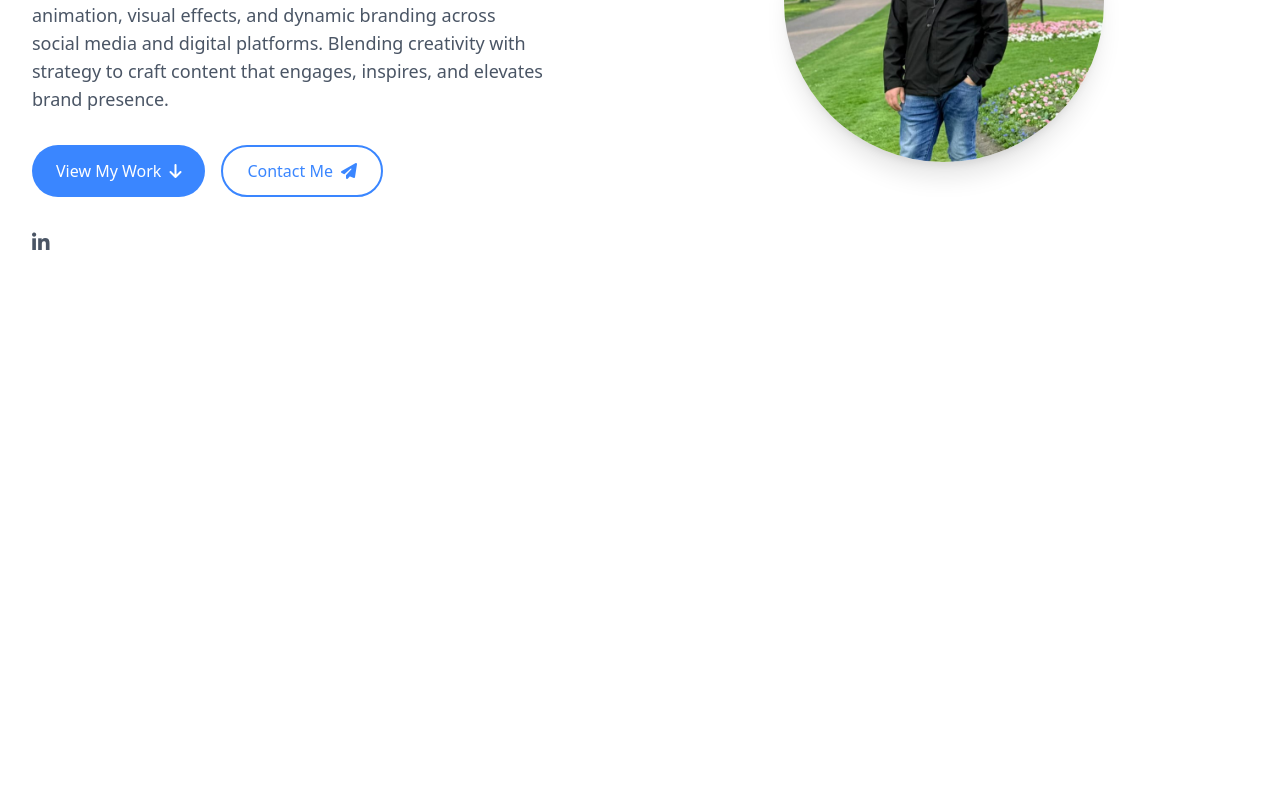
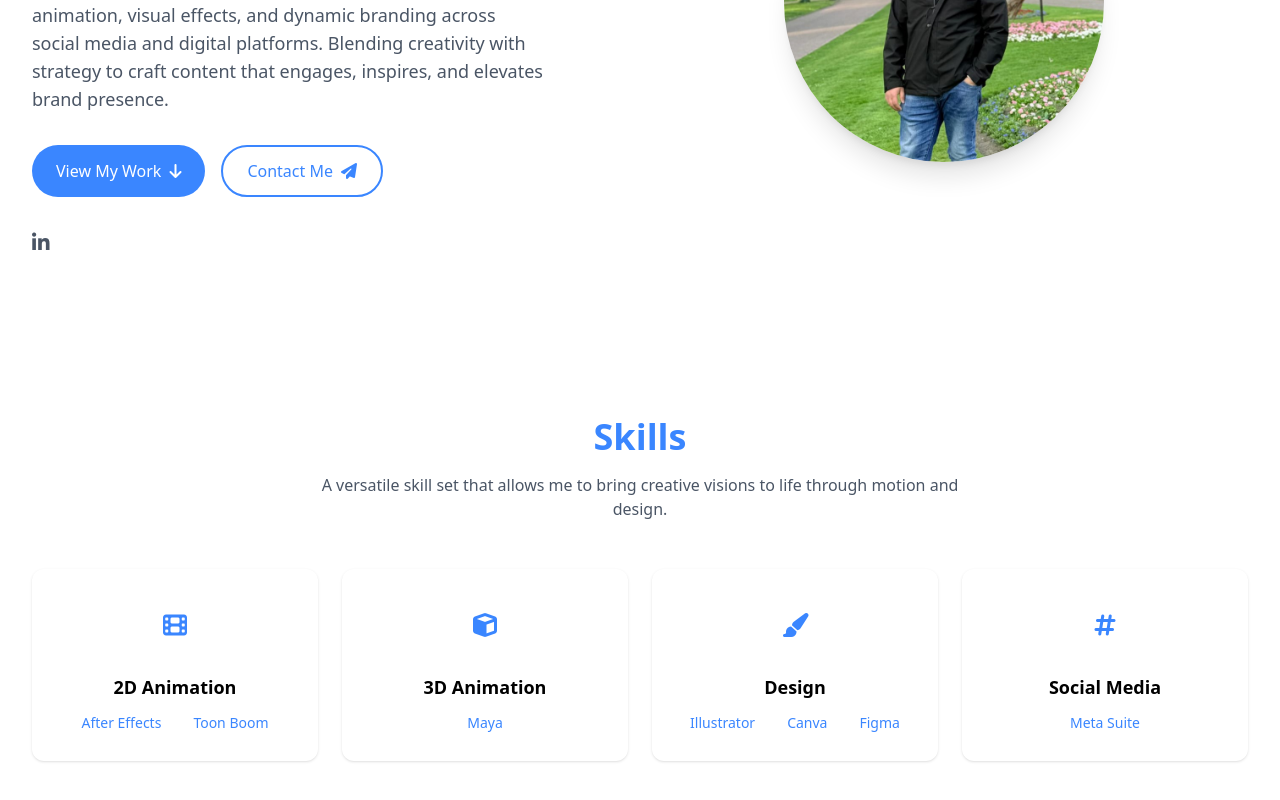
Before and after one commit to ManishNewa/NiconPortfolio, a Vue app: page / in a window 1280 px wide. Shown: the part 382-1182 px from the top of the page. Before the commit the page ends 800 px from the top, so only its background shows below. Built offline with nearby package versions, Linux system fonts and the light colour scheme.

Commit message:
skills configured

```diff
--- /dev/null
+++ b/src/components/sections/SkillSection.vue
@@ -0,0 +1,62 @@
+<template>
+  <section id="skills" class="py-16 bg-white px-4 sm:px-6 lg:px-8">
+    <div class="max-w-7xl mx-auto">
+      <div class="text-center mb-12">
+        <h2 class="text-3xl md:text-4xl font-bold mb-4">
+          <span class="text-primary">Skills</span>
+        </h2>
+        <p class="text-gray-600 max-w-2xl mx-auto">
+          A versatile skill set that allows me to bring creative visions to life through motion and
+          design.
+        </p>
+      </div>
+
+      <div class="grid grid-cols-1 md:grid-cols-2 lg:grid-cols-4 gap-6">
+        <div
+          v-for="skill in skills"
+          :key="skill"
+          class="bg-light rounded-xl p-6 shadow-sm hover:shadow-md transition"
+        >
+          <div
+            class="w-16 h-16 bg-primary/10 rounded-full flex items-center justify-center mb-4 mx-auto"
+          >
+            <i class="fas text-primary text-2xl" :class="skill.icon"></i>
+          </div>
+          <h3 class="text-lg font-semibold text-center mb-2">{{ skill.title }}</h3>
+          <div class="flex flex-wrap justify-center gap-2">
+            <span
+              v-for="innerSkill in skill.innerSkills"
+              :key="innerSkill"
+              class="skill-pill bg-primary/10 text-primary px-3 py-1 rounded-full text-sm transition"
+              >{{ innerSkill }}
+            </span>
+          </div>
+        </div>
+      </div>
+    </div>
+  </section>
+</template>
+<script setup>
+const skills = [
+  {
+    title: '2D Animation',
+    icon: 'fa-film',
+    innerSkills: ['After Effects', 'Toon Boom'],
+  },
+  {
+    title: '3D Animation',
+    icon: 'fa-cube',
+    innerSkills: ['Maya'],
+  },
+  {
+    title: 'Design',
+    icon: 'fa-paint-brush',
+    innerSkills: ['Illustrator', 'Canva', 'Figma'],
+  },
+  {
+    title: 'Social Media',
+    icon: 'fa-hashtag',
+    innerSkills: ['Meta Suite'],
+  },
+]
+</script>
--- a/src/views/HomeView.vue
+++ b/src/views/HomeView.vue
@@ -1,9 +1,11 @@
 <script setup>
 import HeroSection from '@/components/sections/HeroSection.vue'
+import SkillSection from '@/components/sections/SkillSection.vue'
 </script>
 
 <template>
   <div>
     <HeroSection />
+    <SkillSection />
   </div>
 </template>
```
